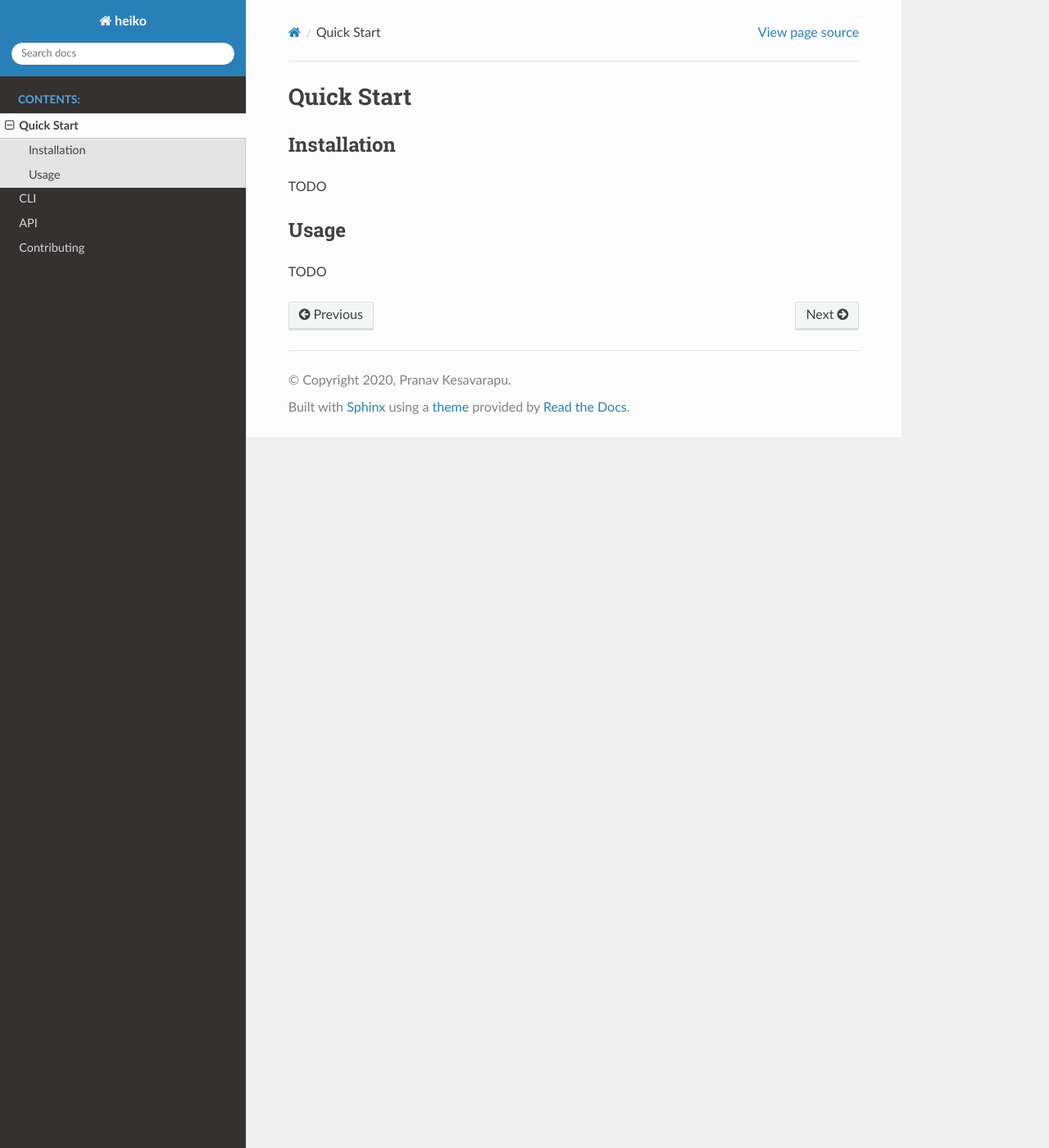
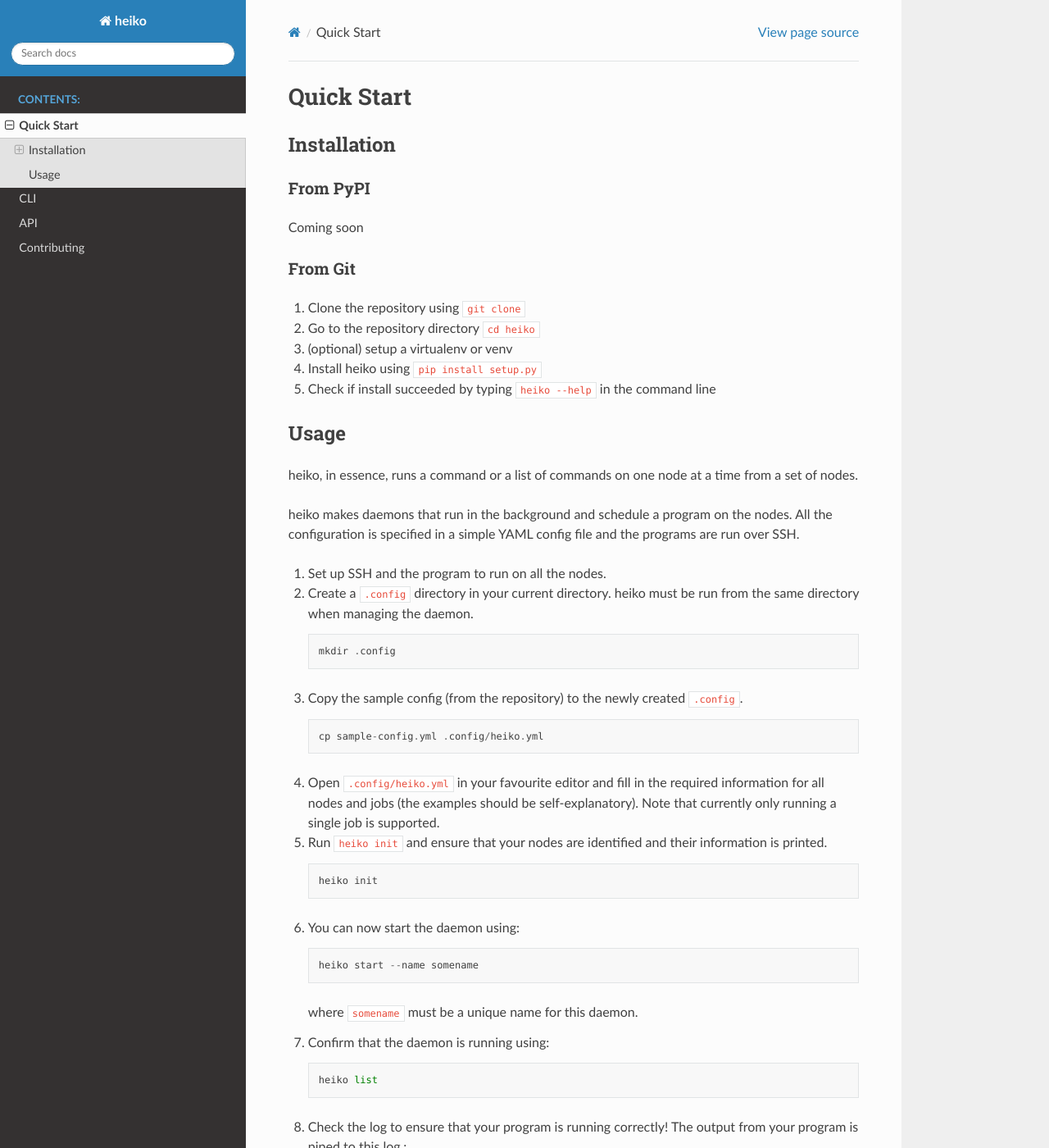
Before and after one commit to pesos/heiko, a Sphinx documentation site: the page built from docs/quickstart.rst, in a window 1280 px wide and 1400 px high. Shown: the whole window at 82% size. Built offline with Sphinx 7.4.7 and the Read the Docs theme 2.0.0, drawn with Linux system fonts in a browser that asks for light colours; some of the changed text lies outside the part shown.

Commit message:
[DOC] add quickstart, description, CLI description!

```diff
--- a/docs/quickstart.rst
+++ b/docs/quickstart.rst
@@ -6,9 +6,73 @@ Quick Start
 Installation
 ------------
 
-TODO
+From PyPI
+^^^^^^^^^
+
+Coming soon
+
+From Git
+^^^^^^^^
+
+1. Clone the repository using ``git clone``
+2. Go to the repository directory ``cd heiko``
+3. (optional) setup a virtualenv or venv
+4. Install heiko using ``pip install setup.py``
+5. Check if install succeeded by typing ``heiko --help`` in the command line
 
 Usage
 -----
 
-TODO
+heiko, in essence, runs a command or a list of commands on one node at a time
+from a set of nodes.
+
+heiko makes daemons that run in the background and schedule a program on the nodes.
+All the configuration is specified in a simple YAML config file and the programs are
+run over SSH.
+
+1. Set up SSH and the program to run on all the nodes.
+2. Create a ``.config`` directory in your current directory.
+   heiko must be run from the same directory when managing the daemon.
+   ::
+
+        mkdir .config
+
+3. Copy the sample config (from the
+   repository) to the newly created ``.config``.
+   ::
+
+        cp sample-config.yml .config/heiko.yml
+
+4. Open ``.config/heiko.yml`` in your favourite editor and fill in the required
+   information for all nodes and jobs (the examples should be self-explanatory).
+   Note that currently only running a single job is supported.
+5. Run ``heiko init`` and ensure that your nodes are identified and their information
+   is printed.
+   ::
+
+        heiko init
+
+6. You can now start the daemon using::
+
+        heiko start --name somename
+
+   where ``somename`` must be a unique name for this daemon.
+7. Confirm that the daemon is running using::
+
+        heiko list
+
+8. Check the log to ensure that your program is running correctly! The output
+   from your program is piped to this log.::
+
+        heiko logs --name somename -f
+
+   The ``-f`` flag indicates that the log is followed as it is written. Use
+   Ctrl+C to stop following the log.
+9. That's it, you're now running your program on your cluster. You can look
+   at other subcommands in heiko::
+
+        heiko --help
+
+   and::
+
+        heiko <subcommand> --help
```
Also changed, not shown: docs/index.rst (+10 -0 lines), 1 other file.
